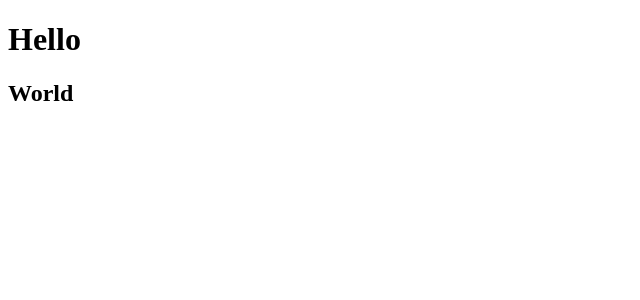
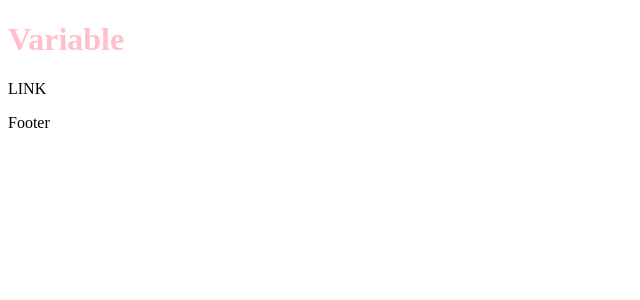
Before and after one commit to Jinkyo-09/react-first, a React (Create React App) app: page /#/ in a window 1280 px wide. Shown: the top 300 px of the page, without its empty margins (0-640 px from the left). Built offline with nearby package versions, Linux system fonts and the light colour scheme.

Commit message:
jsx 파일

```diff
--- a/src/App.js
+++ b/src/App.jsx
@@ -1,8 +1,12 @@
+import Footer from './components/footer';
+import Header from './components/header.jsx';
+import './style.scss';
+
 function App() {
 	return (
 		<>
-			<h1>Hello</h1>
-			<h2>World</h2>
+			<Header />
+			<Footer />
 		</>
 	);
 }
--- /dev/null
+++ b/src/components/footer.jsx
@@ -0,0 +1,7 @@
+import React from 'react';
+
+function Footer() {
+	return <div>Footer</div>;
+}
+
+export default Footer;
--- /dev/null
+++ b/src/components/header.jsx
@@ -0,0 +1,20 @@
+import React from 'react';
+
+function Header() {
+	/*
+	여러줄 주석
+	*/
+	const text = 'Variable';
+	const cl = 'title';
+
+	return (
+		//한줄 주석
+		<header>
+			{/* jsx 안쪽에 주석 넣기 */}
+			<h1 className={cl}>{text}</h1>
+			<p>LINK</p>
+		</header>
+	);
+}
+
+export default Header;
--- /dev/null
+++ b/src/style.scss
@@ -0,0 +1,3 @@
+.title {
+	color: pink;
+}
```
